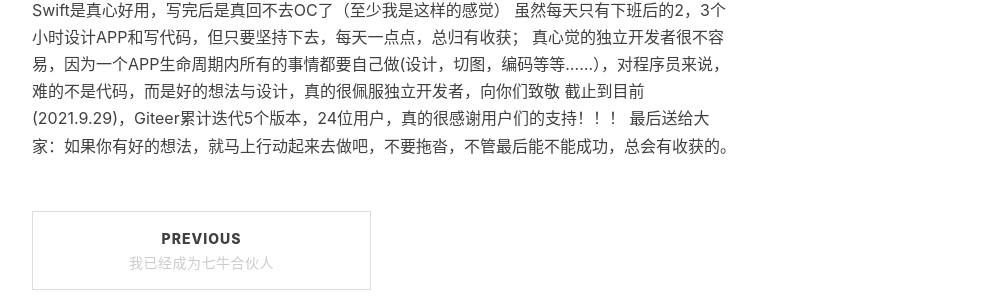
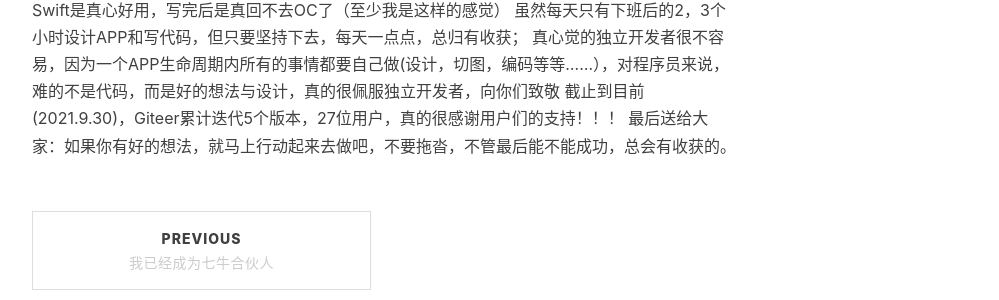
Before and after one commit to fandongtongxue/fandongtongxue.github.io, a Jekyll site: the page built from _posts/2021-09-18-Giteer.md, in a window 1280 px wide and 900 px high, scrolled down 3437 px. Shown: the part 260-560 px from the top of the window, without its empty margins (233-1232 px from the left). Built offline with Jekyll 4.4.1, drawn with Linux system fonts in a browser that asks for light colours; nearby versions of some CDN libraries; comment, search, counter and statistics services are not loaded.

Commit message:
Update 2021-09-18-Giteer.md

```diff
--- a/_posts/2021-09-18-Giteer.md
+++ b/_posts/2021-09-18-Giteer.md
@@ -50,5 +50,5 @@ Giteer是一个Gitee移动客户端，支持iPhone, iPad。使用Giteer，您可
 Swift是真心好用，写完后是真回不去OC了（至少我是这样的感觉）
 虽然每天只有下班后的2，3个小时设计APP和写代码，但只要坚持下去，每天一点点，总归有收获；
 真心觉的独立开发者很不容易，因为一个APP生命周期内所有的事情都要自己做(设计，切图，编码等等......），对程序员来说，难的不是代码，而是好的想法与设计，真的很佩服独立开发者，向你们致敬
-截止到目前(2021.9.29)，Giteer累计迭代5个版本，24位用户，真的很感谢用户们的支持！！！
+截止到目前(2021.9.30)，Giteer累计迭代5个版本，27位用户，真的很感谢用户们的支持！！！
 最后送给大家：如果你有好的想法，就马上行动起来去做吧，不要拖沓，不管最后能不能成功，总会有收获的。
```
